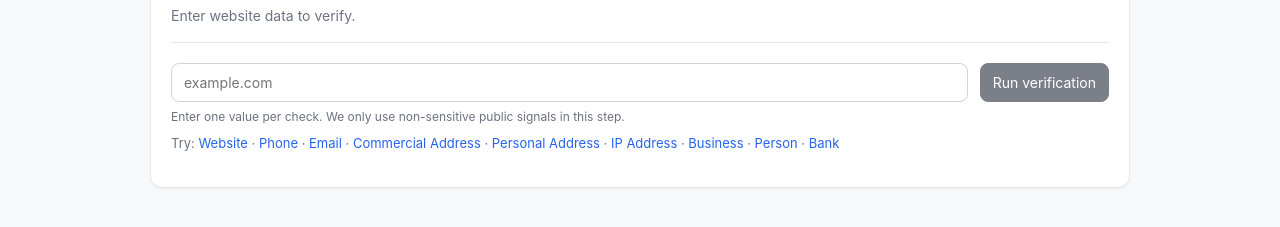
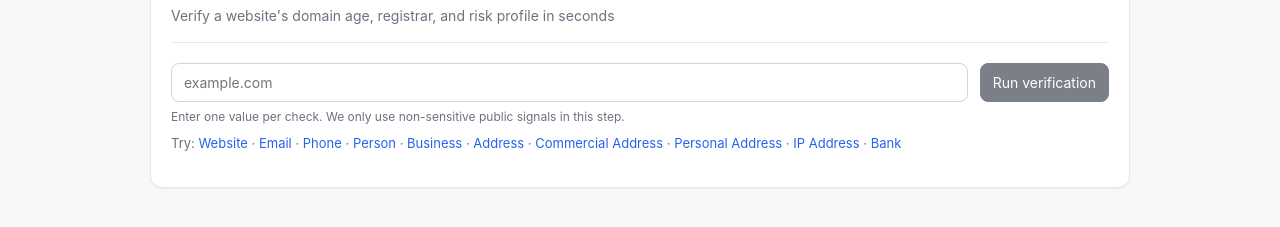
Before and after one commit to abramovc/underwriter-console-prototype, a plain HTML site: page verify.html in a window 1280 px wide. Shown: the part 159-386 px from the top of the page. Drawn offline with Linux system fonts and the light colour scheme.

Commit message:
Updated Services and content under sub-page here

```diff
--- a/verify.html
+++ b/verify.html
@@ -246,15 +246,16 @@
     const prefillValue = params.get("value") || "";
 
     const CONTENT_BY_TYPE = {
-      website: { label: "Website", placeholder: "example.com", hint: "Use a full domain like example.com (or https://example.com)." },
-      phone: { label: "Phone", placeholder: "+1 602 555 0123", hint: "Include country code and full number, for example +1 602 555 0123." },
-      email: { label: "Email", placeholder: "name@domain.com", hint: "Use a complete email format, for example name@domain.com." },
-      commercial_address: { label: "Commercial Address", placeholder: "123 Main St, Phoenix, AZ 85004", hint: "Include street, city, state, and ZIP for better match confidence." },
-      personal_address: { label: "Personal Address", placeholder: "123 Main St, Phoenix, AZ 85004", hint: "Include street, city, state, and ZIP for better match confidence." },
-      ip: { label: "IP Address", placeholder: "8.8.8.8", hint: "Use a valid IPv4 format, for example 8.8.8.8." },
-      business: { label: "Business", placeholder: "Acme Processing LLC", hint: "Provide the full legal business name for best results." },
-      person: { label: "Person", placeholder: "First Last", hint: "Provide at least first and last name for meaningful matching." },
-      bank: { label: "Bank", placeholder: "Chase / Wells Fargo / routing number", hint: "Provide a bank name or a full routing number format." }
+      website: { label: "Website", placeholder: "example.com", hint: "Use a full domain like example.com (or https://example.com).", heroSubtext: "Verify a website's domain age, registrar, and risk profile in seconds" },
+      email: { label: "Email", placeholder: "name@domain.com", hint: "Use a complete email format, for example name@domain.com.", heroSubtext: "Confirm the age and deliverability of an email address" },
+      phone: { label: "Phone", placeholder: "+1 602 555 0123", hint: "Include country code and full number, for example +1 602 555 0123.", heroSubtext: "See if a phone number is a VOIP" },
+      person: { label: "Person", placeholder: "First Last", hint: "Provide at least first and last name for meaningful matching.", heroSubtext: "Screen against sanctions" },
+      business: { label: "Business", placeholder: "Acme Processing LLC", hint: "Provide the full legal business name for best results.", heroSubtext: "Check if a business is registered" },
+      address: { label: "Address", placeholder: "123 Main St, Phoenix, AZ 85004", hint: "Include street, city, state, and ZIP for better match confidence.", heroSubtext: "Confirm if an address is commercial or residential and look at the street view" },
+      commercial_address: { label: "Commercial Address", placeholder: "123 Main St, Phoenix, AZ 85004", hint: "Include street, city, state, and ZIP for better match confidence.", heroSubtext: "Confirm if an address is commercial or residential and look at the street view" },
+      personal_address: { label: "Personal Address", placeholder: "123 Main St, Phoenix, AZ 85004", hint: "Include street, city, state, and ZIP for better match confidence.", heroSubtext: "Confirm if an address is commercial or residential and look at the street view" },
+      ip: { label: "IP Address", placeholder: "8.8.8.8", hint: "Use a valid IPv4 format, for example 8.8.8.8.", heroSubtext: "Verify a website's domain age, registrat and risk profile in seconds" },
+      bank: { label: "Bank", placeholder: "Chase / Wells Fargo / routing number", hint: "Provide a bank name or a full routing number format.", heroSubtext: "Check if a business is registered" }
     };
     const INSIGHT_CARDS_BY_TYPE = {
       website: [
@@ -286,6 +287,12 @@
         { id: "personal_home_type", title: "Home Type", statusKey: "address.home_score", rows: [{ label: "Single-family vs apartment", key: "address.home_type" }, { label: "Rural vs urban", key: "address.rural_urban" }], source: "Heuristics + geodata" },
         { id: "personal_unit", title: "Unit Details", statusKey: "address.unit_score", rows: [{ label: "Suite present", key: "address.suite_present" }, { label: "Unit", key: "address.unit" }], source: "Parsed address components" },
         { id: "personal_map", title: "Map Snapshot", statusKey: "address.map_available", rows: [{ label: "Map available", key: "address.map_available" }, { label: "Lat/Lng", key: "address.latlng" }], source: "Google Maps Static Image API" }
+      ],
+      address: [
+        { id: "address_deliverability", title: "Deliverability", statusKey: "address.deliverable", rows: [{ label: "Deliverable", key: "address.deliverable" }, { label: "DPV", key: "address.dpv" }], source: "USPS validation (or Smarty/Lob/Melissa)" },
+        { id: "address_type", title: "Address Type", statusKey: "address.classification_score", rows: [{ label: "Commercial vs residential", key: "address.classification" }, { label: "Building type", key: "address.building_type|address.home_type" }], source: "Classification heuristic / vendor metadata" },
+        { id: "address_unit", title: "Unit Details", statusKey: "address.unit_score", rows: [{ label: "Suite present", key: "address.suite_present" }, { label: "Unit", key: "address.unit" }], source: "Parsed address components" },
+        { id: "address_map", title: "Map Snapshot", statusKey: "address.map_available", rows: [{ label: "Map available", key: "address.map_available" }, { label: "Lat/Lng", key: "address.latlng" }], source: "Google Maps Static Image API" }
       ],
       ip: [
         { id: "ip_geo", title: "Geo", statusKey: "ip.geo_score", rows: [{ label: "Country", key: "ip.country" }, { label: "City", key: "ip.city" }], source: "IPinfo / MaxMind" },
@@ -350,7 +357,7 @@
     let runStartedPerf = 0;
 
     title.textContent = "Verify: " + cfg.label;
-    intro.textContent = "Enter " + cfg.label.toLowerCase() + " data to verify.";
+    intro.textContent = cfg.heroSubtext || CONTENT_BY_TYPE.website.heroSubtext;
     input.placeholder = cfg.placeholder;
     input.value = prefillValue;
 
@@ -422,7 +429,7 @@
       if (type === "website") return /^(https?:\/\/)?([a-zA-Z0-9-]+\.)+[a-zA-Z]{2,}(\/.*)?$/.test(trimmed);
       if (type === "phone") return /^(\+?\d[\d\s\-()]{8,}\d)$/.test(trimmed);
       if (type === "email") return /^[^\s@]+@[^\s@]+\.[^\s@]+$/.test(trimmed);
-      if (type === "commercial_address" || type === "personal_address") return /\d+\s+.+,\s*.+,\s*[A-Z]{2}\s*\d{5}/i.test(trimmed);
+      if (type === "commercial_address" || type === "personal_address" || type === "address") return /\d+\s+.+,\s*.+,\s*[A-Z]{2}\s*\d{5}/i.test(trimmed);
       if (type === "ip") return /^(25[0-5]|2[0-4]\d|1\d\d|[1-9]?\d)(\.(25[0-5]|2[0-4]\d|1\d\d|[1-9]?\d)){3}$/.test(trimmed);
       if (type === "business") return trimmed.length >= 4;
       if (type === "person") return trimmed.split(/\s+/).filter(Boolean).length >= 2;
@@ -576,7 +583,7 @@
           ai: { summary_short: disposable ? "Disposable-like mailbox traits detected." : "Mailbox and domain posture appear generally stable." }
         };
       }
-      if (typeKey === "commercial_address" || typeKey === "personal_address") {
+      if (typeKey === "commercial_address" || typeKey === "personal_address" || typeKey === "address") {
         const hasSuite = /suite|ste|unit|#/.test(value.toLowerCase());
         const lat = (33 + ((seed % 800) / 1000)).toFixed(3);
         const lng = (-112 + ((seed % 1200) / 1000)).toFixed(3);
@@ -591,7 +598,7 @@
             unit_score: hasSuite ? 0.82 : 0.66
           }
         };
-        if (typeKey === "commercial_address") {
+        if (typeKey === "commercial_address" || typeKey === "address") {
           base.address.classification = "Commercial";
           base.address.building_type = pickFrom(["Office", "Retail", "Mixed-use"], seed + 1);
           base.address.classification_score = 0.84;
@@ -841,6 +848,7 @@
       website: ["Registrant history & domain age", "Infrastructure risk markers", "Ownership & entity linkage signals", "Historical redirect behavior", "Hosting / ASN reputation analysis"],
       phone: ["Line tenure & stability", "Carrier risk telemetry", "Porting / SIM-swap exposure", "VoIP / virtual number detection", "Abuse pattern indicators"],
       email: ["Mailbox age & breach exposure", "Domain reputation & DMARC posture", "Disposable / alias detection", "Account linkage indicators", "Velocity / abuse heuristics"],
+      address: ["Deliverability & suite validation", "Address type heuristics", "Geocode consistency", "Map context checks"],
       commercial_address: ["Deliverability & suite validation", "USPS / postal normalization", "Commercial occupancy signals", "Entity-at-address linkage", "Risk markers & watchlists"],
       personal_address: ["Resident tenure & stability", "Household composition signals", "Move / forwarding indicators", "Identity linkage at address", "Anomaly & mismatch flags"],
       ip: ["Proxy / VPN detection", "Geolocation consistency", "ASN / hosting reputation", "Threat intelligence signals", "Historical behavior markers"],
```
Also changed, not shown: index.html (+4 -7 lines).
